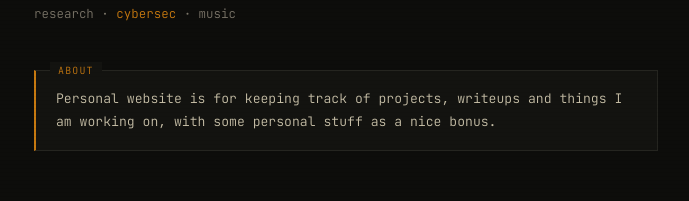
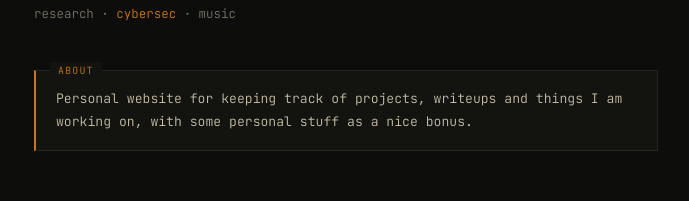
Before and after one commit to okazavr/oka-base, a plain HTML site: page index.html in a window 1280 px wide. Shown: the part 196-397 px from the top of the page, without its empty margins (294-983 px from the left). Drawn offline with Linux system fonts and the light colour scheme.

Commit message:
typo in about section

```diff
--- a/index.html
+++ b/index.html
@@ -288,7 +288,7 @@
 
   <div class="bio">
     <div class="bio-tag">about</div>
-    Personal website is for keeping track of projects, writeups and things I am working on, with some personal stuff as a nice bonus.
+    Personal website for keeping track of projects, writeups and things I am working on, with some personal stuff as a nice bonus.
   </div>
 
   <div class="section">
```
